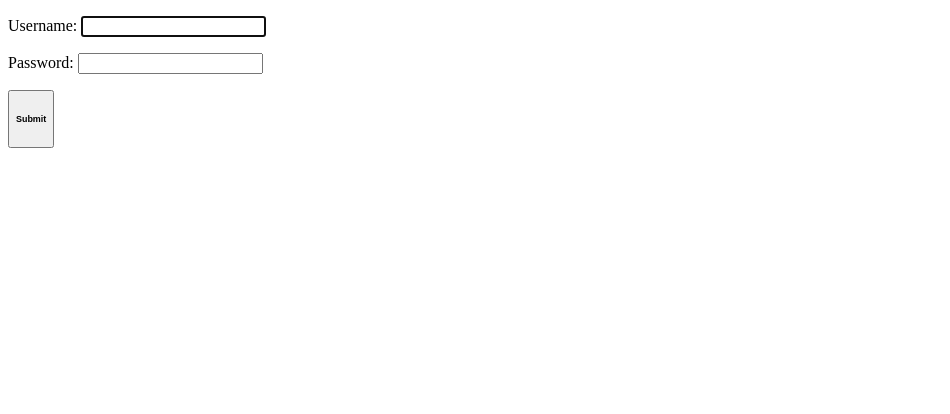
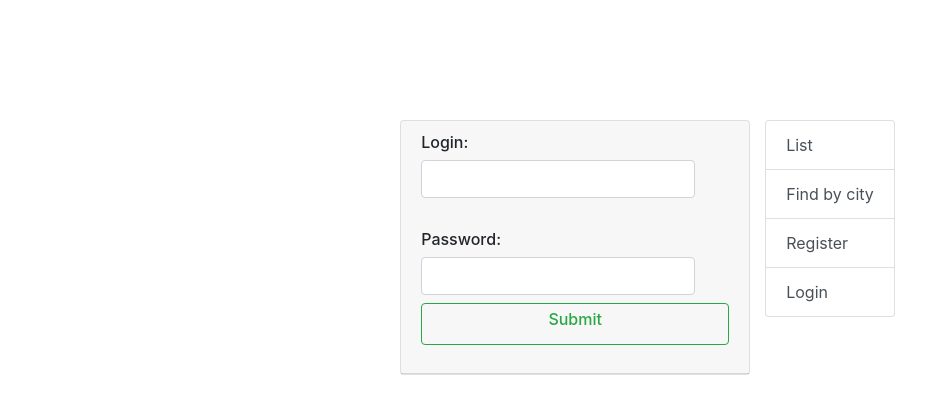
Before and after one commit to vladyslav-zelenyi/Siteweather, a Django app: page /login/ in a window 1280 px wide. Shown: the top 414 px of the page, without its empty margins (0-950 px from the left). Run offline with Django 3.2, Linux system fonts and the light colour scheme; some libraries are stand-ins or nearby versions.

Commit message:
Commit before creating custom user model.

```diff
--- a/siteweather/forms.py
+++ b/siteweather/forms.py
@@ -1,8 +1,8 @@
 from django import forms
-from django.contrib.auth.forms import UserCreationForm, UserChangeForm
+from django.contrib.auth import authenticate
 
-# from .models import CustomUser
-from django.core.exceptions import ValidationError
+from django.contrib.auth.models import User
+from django.core.exceptions import ObjectDoesNotExist
 
 
 class CityBlockForm(forms.Form):
@@ -11,11 +11,11 @@ class CityBlockForm(forms.Form):
 
 
 class UserRegisterForm(forms.Form):
-    login = forms.CharField(max_length=300, label='login', widget=forms.TextInput(attrs={'class': 'form-control'}))
+    username = forms.CharField(max_length=300, label='login', widget=forms.TextInput(attrs={'class': 'form-control'}))
     password = forms.CharField(max_length=300, label='password', widget=forms.PasswordInput(attrs={'class':
                                                                                                        'form-control'}))
-    password2 = forms.CharField(max_length=300, label='password', widget=forms.PasswordInput(attrs={'class':
-                                                                                                       'form-control'}))
+    password2 = forms.CharField(max_length=300, label='password2', widget=forms.PasswordInput(attrs={'class':
+                                                                                                         'form-control'}))
     first_name = forms.CharField(max_length=300, label='first_name', widget=forms.TextInput(attrs={'class':
                                                                                                        'form-control'}))
     last_name = forms.CharField(max_length=300, label='last_name', widget=forms.TextInput(attrs={'class':
@@ -26,33 +26,34 @@ class UserRegisterForm(forms.Form):
         data = self.cleaned_data
         if data.get('password') != data.get('password2'):
             self.add_error('password2', 'The verification password does not match the entered one')
-        if len(str(data.get('login'))) < 5:
-            self.add_error('login', 'Your login has to contain at least 5 symbols')
-        if ' ' in str(data.get('login')):
-            self.add_error('login', 'No spaces allowed')
+        if len(str(data.get('username'))) < 5:
+            self.add_error('username', 'Your username has to contain at least 5 symbols')
+        if ' ' in str(data.get('username')):
+            self.add_error('username', 'No spaces allowed')
         if len(str(data.get('first_name'))) < 2:
             self.add_error('first_name', 'First name error')
         if len(str(data.get('last_name'))) < 2:
             self.add_error('last_name', 'Surname error')
+        try:
+            check_username = User.objects.get(username=data.get('username'))
+            if check_username:
+                self.add_error('username', 'Username is taken')
+        except ObjectDoesNotExist:
+            pass
         return data
 
 
 class UserLoginForm(forms.Form):
-    login = forms.CharField(max_length=300, label='login', widget=forms.TextInput(attrs={'class': 'form-control'}))
-    password = forms.CharField(max_length=300, label='password', widget=forms.PasswordInput(attrs={'class':
-                                                                                                       'form-control'}))
+    username = forms.CharField(max_length=300, label='username', widget=forms.TextInput(
+        attrs={'class': 'form-control'}))
+    password = forms.CharField(max_length=300, label='password', widget=forms.PasswordInput(
+        attrs={'class': 'form-control'}))
 
-
-# class CustomUserCreationForm(UserChangeForm):
-#     class Meta(UserChangeForm.Meta):
-#         model = CustomUser
-#         fields = ('image', 'phone_number')
-#
-#     def clean(self):
-#         data = self.cleaned_data
-#         if data.get('phone_number'):
-#             try:
-#                 number = int(data.get('phone_number')[1:])
-#             except ValueError:
-#                 self.add_error('phone_number', 'Must be Integer')
-#         return data
+    def clean(self):
+        data = self.cleaned_data
+        username = data.get('username')
+        password = data.get('password')
+        user = authenticate(username=username, password=password)
+        if user is None:
+            self.add_error('password', 'Wrong username or password')
+        return data
--- a/siteweather/templates/siteweather/find_by.html
+++ b/siteweather/templates/siteweather/find_by.html
@@ -13,7 +13,7 @@
 
 {% block content %}
 
-    <form action="{% url 'find_by' %}" method="post" autocomplete="off">
+    <form action="{% url 'siteweather:find_by' %}" method="post" autocomplete="off">
 
         {% csrf_token %}
         <div class="card mb-4">
@@ -29,9 +29,8 @@
                         {{ form.city_name.errors }}
                     </div>
                 </div>
-
                 {{ form.non_field_errors }}
-                <button type="submit" class="btn-primary btn-block">
+                <button type="submit" class="btn-outline-success btn btn-block">
                     <h6>
                         Find
                     </h6>
--- a/siteweather/templates/siteweather/home.html
+++ b/siteweather/templates/siteweather/home.html
@@ -15,7 +15,6 @@
 
 
 {% block content %}
-
     {% for item in cities %}
         <div class="card mb-4">
             <div class="card-header">
@@ -30,7 +29,7 @@
                         <h6 class="card-text">{{ item.temperature }}°C</h6>
                         <h5 class="card-text">{{ item.weather_main_description }}
                         </h5>
-                        <a href="{{ item.get_absolute_url }}" class="btn btn-primary">Read more</a>
+                        <a href="{{ item.get_absolute_url }}" class="btn btn-outline-success btn-blockn">Read more</a>
                     </div>
                 </div>
             </div>
--- a/siteweather/urls.py
+++ b/siteweather/urls.py
@@ -1,12 +1,14 @@
 from django.urls import path
 from .views import *
+
+app_name = 'siteweather'
 
 urlpatterns = [
     path('', Home.as_view(), name='home'),
     path('siteweather/<int:pk>/', ViewCity.as_view(), name='view_city'),
     path('find_by/', FindCity.as_view(), name='find_by'),
-    # path('page_filter/', city_filter, name='page_filter'),
+    path('login/', UserLoginFormView.as_view(), name='login'),
+    path('logout/', UserLogoutView.as_view(), name='logout'),
     path('registration/', RegisterFormView.as_view(), name='registration'),
-    # path('login/', UserLoginFormView.as_view(), name='login'),
-    path('login/', LoginView.as_view(), name='login'),
+    path('profile/<int:pk>/', UserProfile.as_view(), name='profile'),
 ]
--- a/siteweather/views.py
+++ b/siteweather/views.py
@@ -2,9 +2,8 @@ import requests
 from django.contrib.auth.models import User
 
 from django.shortcuts import render, redirect
-from django.views.generic import ListView, DetailView
-from django.contrib.auth import authenticate, login
-from django.contrib.auth.views import LoginView
+from django.views.generic import ListView, DetailView, RedirectView
+from django.contrib.auth import authenticate, login, logout
 from django.views import View
 
 from .models import CityBlock
@@ -13,7 +12,7 @@ from .forms import CityBlockForm, UserRegisterForm, UserLoginForm
 
 class RegisterFormView(View):
     form_class = UserRegisterForm
-    template_name = 'siteweather/registration.html'
+    template_name = 'registration/registration.html'
 
     def get(self, request, *args, **kwargs):
         form = self.form_class()
@@ -22,11 +21,11 @@ class RegisterFormView(View):
     def post(self, request, *args, **kwargs):
         form = self.form_class(request.POST)
         if form.is_valid():
-            login_ = form.cleaned_data['login']
+            username = form.cleaned_data['username']
             password = form.cleaned_data['password']
             first_name = form.cleaned_data['first_name']
             last_name = form.cleaned_data['last_name']
-            user = User.objects.create_user(username=login, password=password,
+            user = User.objects.create_user(username=username, password=password,
                                             first_name=first_name, last_name=last_name)
             user.save()
             return redirect('/')
@@ -35,7 +34,7 @@ class RegisterFormView(View):
 
 class UserLoginFormView(View):
     form_class = UserLoginForm
-    template_name = 'siteweather/login.html'
+    template_name = 'registration/login.html'
 
     def get(self, request, *args, **kwargs):
         form = self.form_class()
@@ -44,33 +43,28 @@ class UserLoginFormView(View):
     def post(self, request, *args, **kwargs):
         form = self.form_class(request.POST)
         if form.is_valid():
-            login_field = form.cleaned_data['login']
+            username = form.cleaned_data['username']
             password = form.cleaned_data['password']
-            user = authenticate(username=login_field, password=password)
+            user = authenticate(username=username, password=password)
             if user is not None:
                 login(request, user)
-                # redirect('/')
-            else:
-                pass
-        else:
-            form = UserLoginForm()
-        return render(request, 'siteweather/login.html', {'form': form})
+                user = User.objects.get(username=username)
+                return redirect('weather:profile', pk=user.id)
+        return render(request, 'registration/login.html', {'form': form})
 
 
-# def authenticate_user(request):
-#     if request.method == 'POST':
-#         form = UserLoginForm(request.POST)
-#         if form.is_valid():
-#             login = form.cleaned_data['login']
-#             password = form.cleaned_data['password']
-#             user = authenticate(username=login, password=password)
-#             if user is not None:
-#                 pass
-#             else:
-#                 pass
-#     else:
-#         form = UserLoginForm()
-#     return render(request, 'siteweather/login.html', {'form': form})
+class UserLogoutView(RedirectView):
+    pattern_name = 'siteweather:home'
+
+    def post(self, request, *args, **kwargs):
+        logout(request)
+        return redirect('siteweather:home')
+
+
+class UserProfile(DetailView):
+    model = User
+    context_object_name = 'profile'
+    template_name = 'registration/profile.html'
 
 
 class Home(ListView):
@@ -122,14 +116,3 @@ class FindCity(View):
             city = CityBlock.objects.create(**city_weather)
             return redirect(city)
         return render(request, self.template_name, {'form': form})
-
-# def city_filter(request):
-#     if request.method == 'POST':
-#         form = CityBlockForm(request.POST)
-#         if form.is_valid():
-#             city_name = form.cleaned_data['city_name']
-#             query = CityBlock.objects.raw("SELECT * FROM siteweather_cityblock WHERE city_name = %s", [city_name])
-#             return render(request, 'siteweather/page_filter.html', {'query': query})
-#     else:
-#         form = CityBlockForm()
-#     return render(request, 'siteweather/page_filter.html', {'form': form})
--- a/task/settings.py
+++ b/task/settings.py
@@ -137,5 +137,3 @@ MEDIA_ROOT = os.path.join(BASE_DIR, "media")
 MEDIA_URL = '/media/'
 
 LOGIN_REDIRECT_URL = '/'
-
-# AUTH_USER_MODEL = 'siteweather.CustomUser'
--- a/task/urls.py
+++ b/task/urls.py
@@ -15,11 +15,11 @@ Including another URLconf
 """
 from django.conf.urls.static import static
 from django.contrib import admin
-from django.contrib.auth.views import LoginView
 from django.urls import path, include
 from task import settings
+from siteweather.views import RegisterFormView, UserLoginFormView, UserProfile
 
 urlpatterns = [
     path('admin/', admin.site.urls),
-    path('', include('siteweather.urls')),
+    path('', include('siteweather.urls', namespace='weather')),
 ] + static(settings.MEDIA_URL, document_root=settings.MEDIA_ROOT)
--- a/templates/base.html
+++ b/templates/base.html
@@ -5,25 +5,26 @@
 <head>
     <meta charset="utf-8">
     <meta name="viewport" content="width=device-width, initial-scale=1, shrink-to-fit=no">
-
     <link rel="stylesheet" href="{% static 'bootstrap/css/bootstrap.min.css' %}">
+    <link rel="stylesheet" href="{% static 'bootstrap/css/style.css' %}">
     <title> {% block title %} Weather_base_html {% endblock %}</title>
 </head>
 <body>
+<div><br><br><br><br><br></div>
+<div class="container">
 
-<div class="container mt-1">
-    <div class="row justify-content-center">
-        <div class="col-md-4">
-            {% block sidebar %} SIDEBAR {% endblock %}
-        </div>
-    </div>
     <div class="row justify-content-center">
         <div class="col-md-4 ">
+
             {% block content %} <h1>Base</h1> {% endblock %}
 
             {% block pagantion %}{% endblock %}
         </div>
+        <div>
+            {% block sidebar %} SIDEBAR {% endblock %}
+        </div>
     </div>
+
 </div>
 
 <script src="https://code.jquery.com/jquery-3.5.1.slim.min.js"
--- a/templates/inc/_sidebar.html
+++ b/templates/inc/_sidebar.html
@@ -1,18 +1,26 @@
 <div class="list-group">
-    <a href="{% url 'home' %}" class="list-group-item list-group-item-action">
+    <a href="{% url 'siteweather:home' %}" class="list-group-item list-group-item-action">
         List
     </a>
-    <a href="{% url 'find_by' %}" class="list-group-item list-group-item-action">
+    <a href="{% url 'siteweather:find_by' %}" class="list-group-item list-group-item-action">
         Find by city
     </a>
-{#    <a href="{% url 'page_filter' %}" class="list-group-item list-group-item-action"}>#}
-{#        Filter by city#}
-{#    </a>#}
-    <a href="{% url 'registration' %}" class="list-group-item list-group-item-action"}>
-        Register
-    </a>
-    <a href="{% url 'login' %}" class="list-group-item list-group-item-action"}>
-        Login
-    </a>
+    {% if not user.is_authenticated %}
+        <a href="{% url 'siteweather:registration' %}" class="list-group-item list-group-item-action" }>
+            Register
+        </a>
+        <a href="{% url 'siteweather:login' %}" class="list-group-item list-group-item-action" }>
+            Login
+        </a>
+    {% else %}
+        <a href="/profile/{{ user.pk }}/" class="list-group-item list-group-item-action border-top-0">Profile</a>
+        <form action="{% url 'siteweather:logout' %}" method="post" id="css_form_id">
+            {% csrf_token %}
+            <button type="submit" formmethod="post" class="list-group-item list-group-item-action border-top-0">
+                Logout
+            </button>
+            </a>
+        </form>
+    {% endif %}
 </div>
 <br>
--- a/templates/registration/login.html
+++ b/templates/registration/login.html
@@ -1,16 +1,52 @@
-<!DOCTYPE html>
-<html lang="en">
-<head>
-    <meta charset="UTF-8">
-    <title>Title</title>
-</head>
-<body>
-    <form action="{% url 'login' %}" method="post" autocomplete="off">
+{% extends 'base.html' %}
+
+{% block sidebar %}
+    {% include 'inc/_sidebar.html' %}
+{% endblock %}
+
+{% block title %}
+    Login
+{% endblock %}
+
+{% block content %}
+    <form action="{% url 'siteweather:login' %}" method="post" autocomplete="off">
         {% csrf_token %}
-    {{ form.as_p }}
-        <button type="submit" class="btn-primary btn-block">
-            <h6>Submit</h6>
-        </button>
+        <div class="card mb-4">
+            <div class="card-header">
+                <div class="form-group">
+                    <label for="{{ form.username.id_for_label }}">
+                        <h6>Login:</h6>
+                        {{ form.username }} <br>
+                        {% if form.username.errors %}
+                            {% for error in form.username.errors %}
+                                <div class="alert alert-danger">
+                                    <strong>{{ error|escape }}</strong>
+                                </div>
+                            {% endfor %}
+                        {% endif %}
+                    </label>
+                    <label for="{{ form.password.id_for_label }}">
+                        <h6>Password:</h6>
+
+                        {{ form.password }}
+                        {% if form.password.errors %}
+                            <br>
+                            {% for error in form.password.errors %}
+                                <div class="alert alert-danger">
+                                    <strong>{{ error|escape }}</strong>
+                                </div>
+                            {% endfor %}
+                        {% endif %}
+                    </label>
+                    <button type="submit" class="btn-outline-success btn btn-block">
+                        <h6>Submit</h6>
+                    </button>
+                </div>
+            </div>
+        </div>
     </form>
-</body>
-</html>
+
+{% endblock %}
+
+{% block pagination %}
+{% endblock %}
```
Also changed, not shown: siteweather/models.py (+7 -3 lines), siteweather/templates/siteweather/page_filter.html (deleted, +0 -67 lines), templates/inc/_pagination.html (line endings or trailing spaces).
